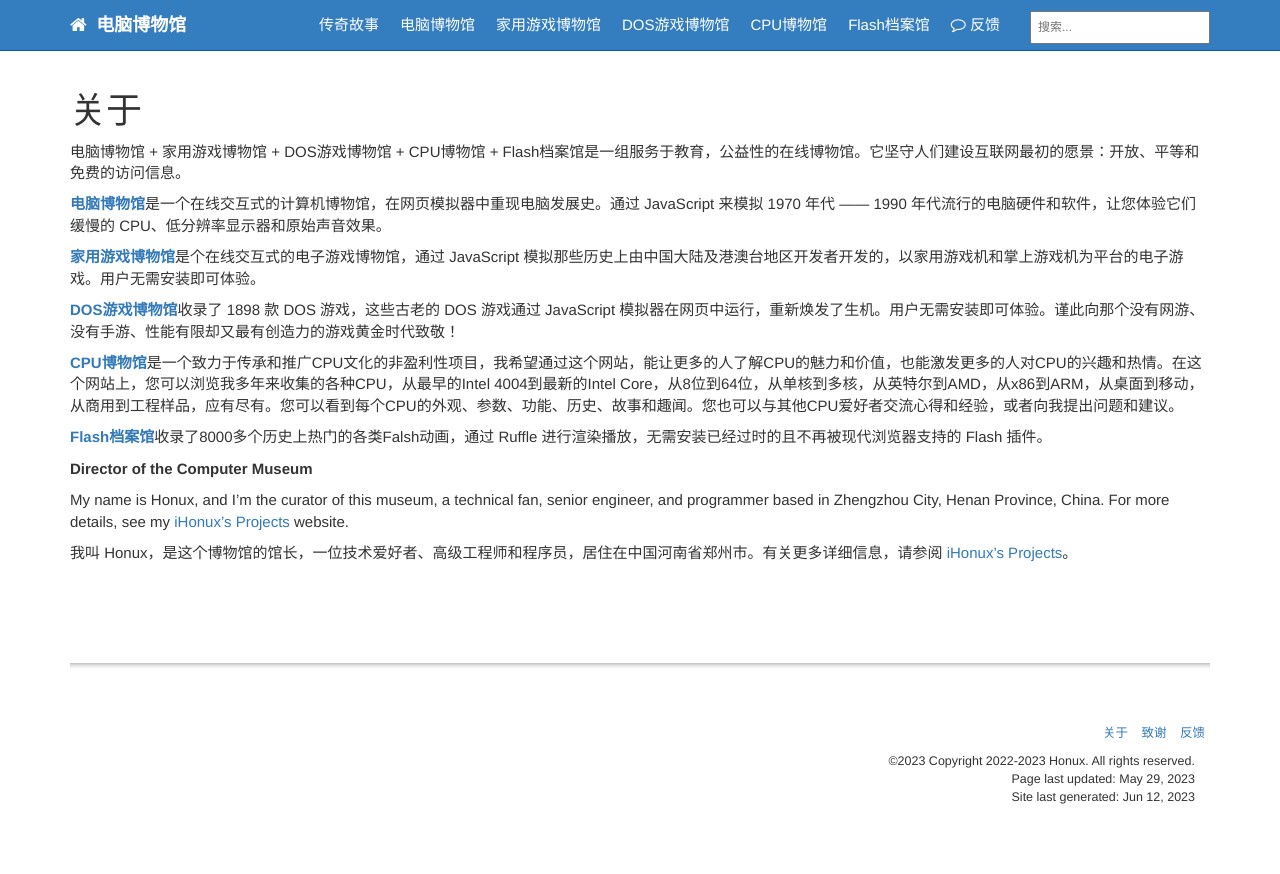
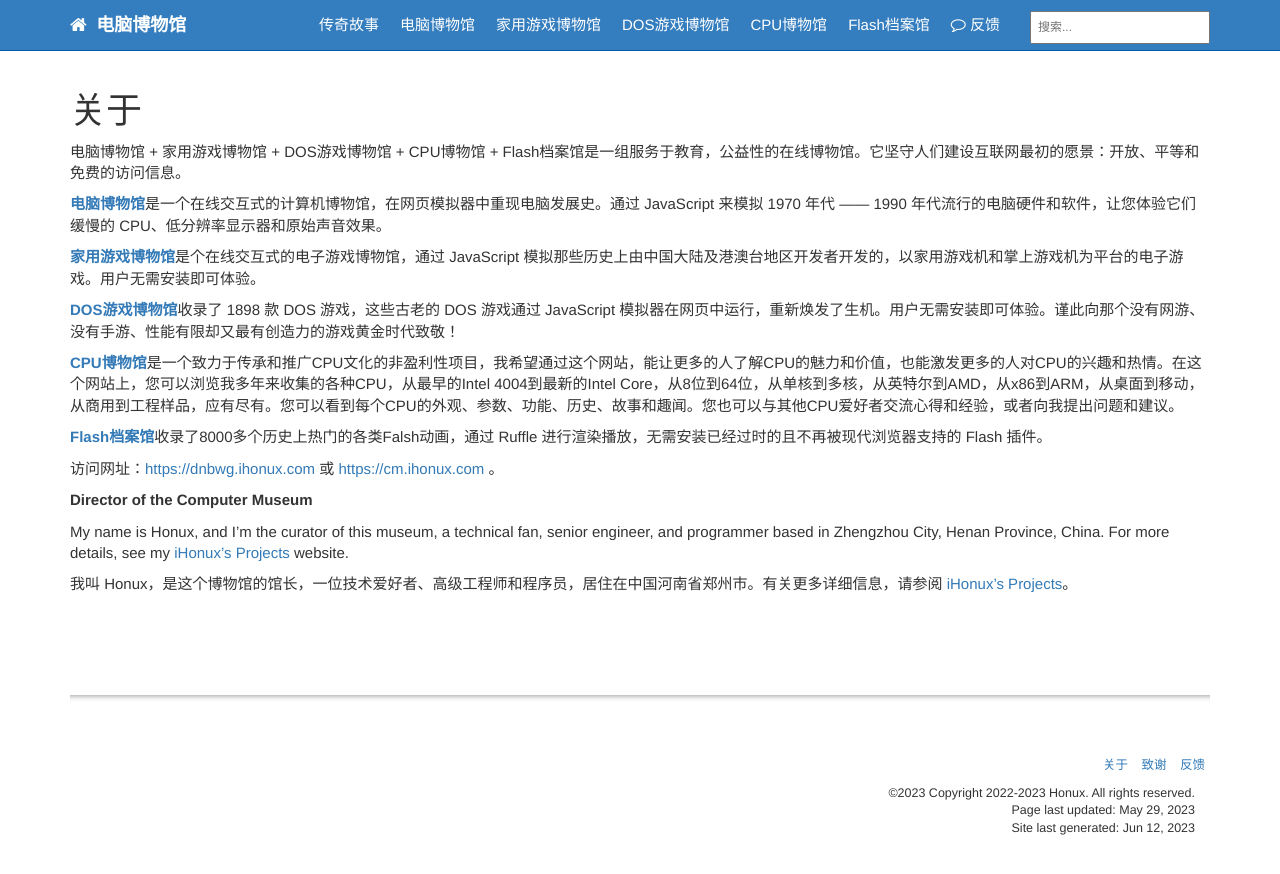
Before and after one commit to compumuseum/compumuseum.github.io, a Jekyll site: the page built from pages/about.md, in a window 1280 px wide. Shown: the top 874 px of the page. Built offline with Jekyll 4.4.1, drawn with Linux system fonts in a browser that asks for light colours.

Commit message:
Update about.md

```diff
--- a/pages/about.md
+++ b/pages/about.md
@@ -20,6 +20,8 @@
 
 <a href="/flash-archive/"><b>Flash档案馆</b></a>收录了8000多个历史上热门的各类Falsh动画，通过 Ruffle 进行渲染播放，无需安装已经过时的且不再被现代浏览器支持的 Flash 插件。
 
+访问网址：<https://dnbwg.ihonux.com> 或 <https://cm.ihonux.com> 。
+
 <b>Director of the Computer Museum</b>
 
 My name is Honux, and I'm the curator of this museum, a technical fan, senior engineer, and programmer based in Zhengzhou City, Henan Province, China. For more details, see my [iHonux's Projects](https://www.ihonux.com) website.
```
